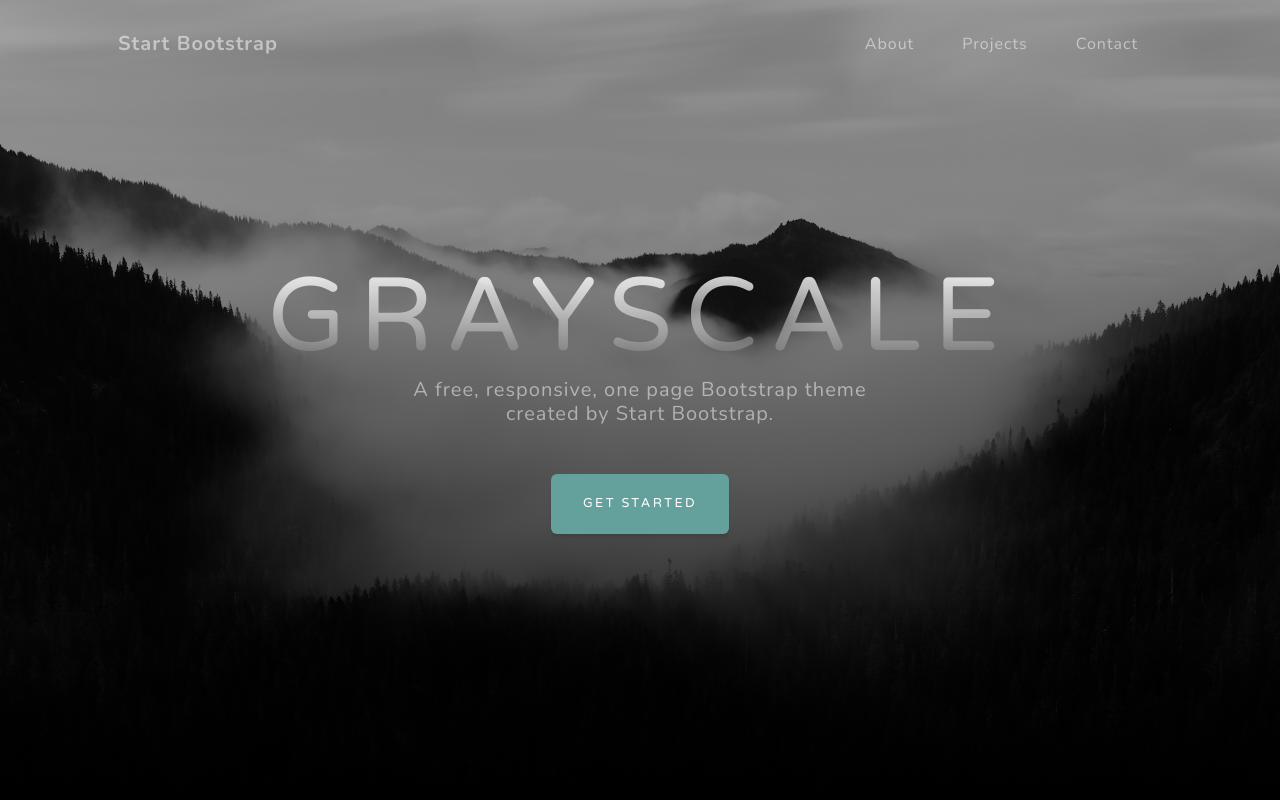
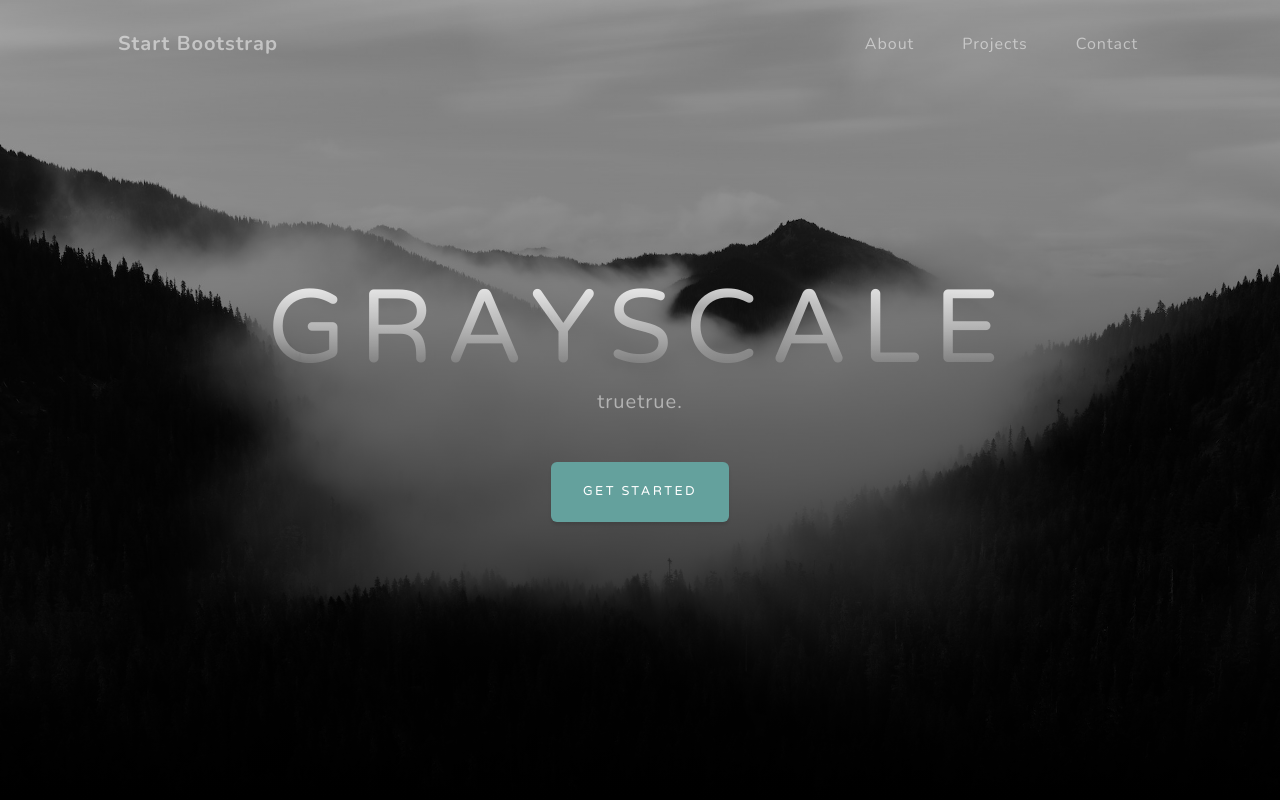
Before and after one commit to RanKatieTao/freemakingcompost, a plain HTML site: page index.html in a window 1280 px wide. Shown: the top 800 px of the page. Drawn offline with nearby package versions, Linux system fonts and the light colour scheme.

Commit message:
Update index.html

```diff
--- a/index.html
+++ b/index.html
@@ -39,7 +39,7 @@
                 <div class="d-flex justify-content-center">
                     <div class="text-center">
                         <h1 class="mx-auto my-0 text-uppercase">Grayscale</h1>
-                        <h2 class="text-white-50 mx-auto mt-2 mb-5">A free, responsive, one page Bootstrap theme created by Start Bootstrap.</h2>
+                        <h2 class="text-white-50 mx-auto mt-2 mb-5">truetrue.</h2>
                         <a class="btn btn-primary" href="#about">Get Started</a>
                     </div>
                 </div>
```
